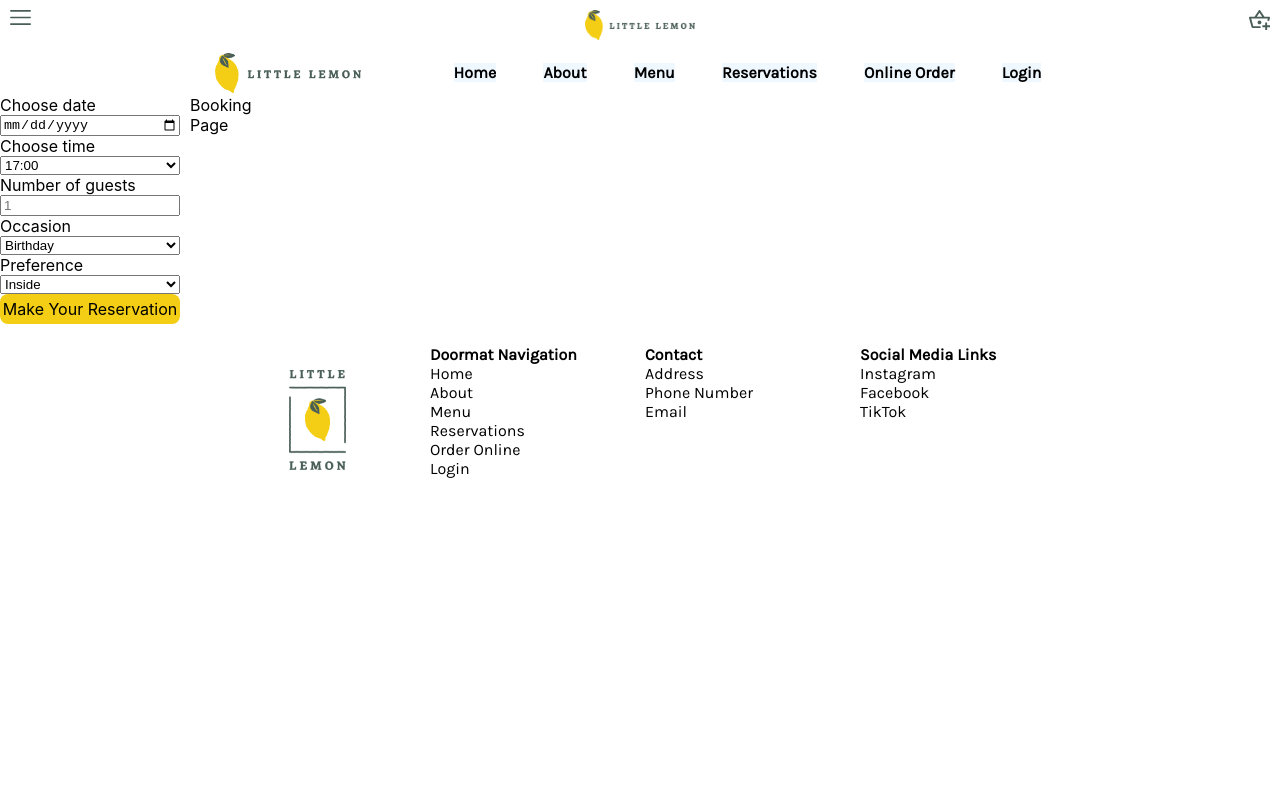
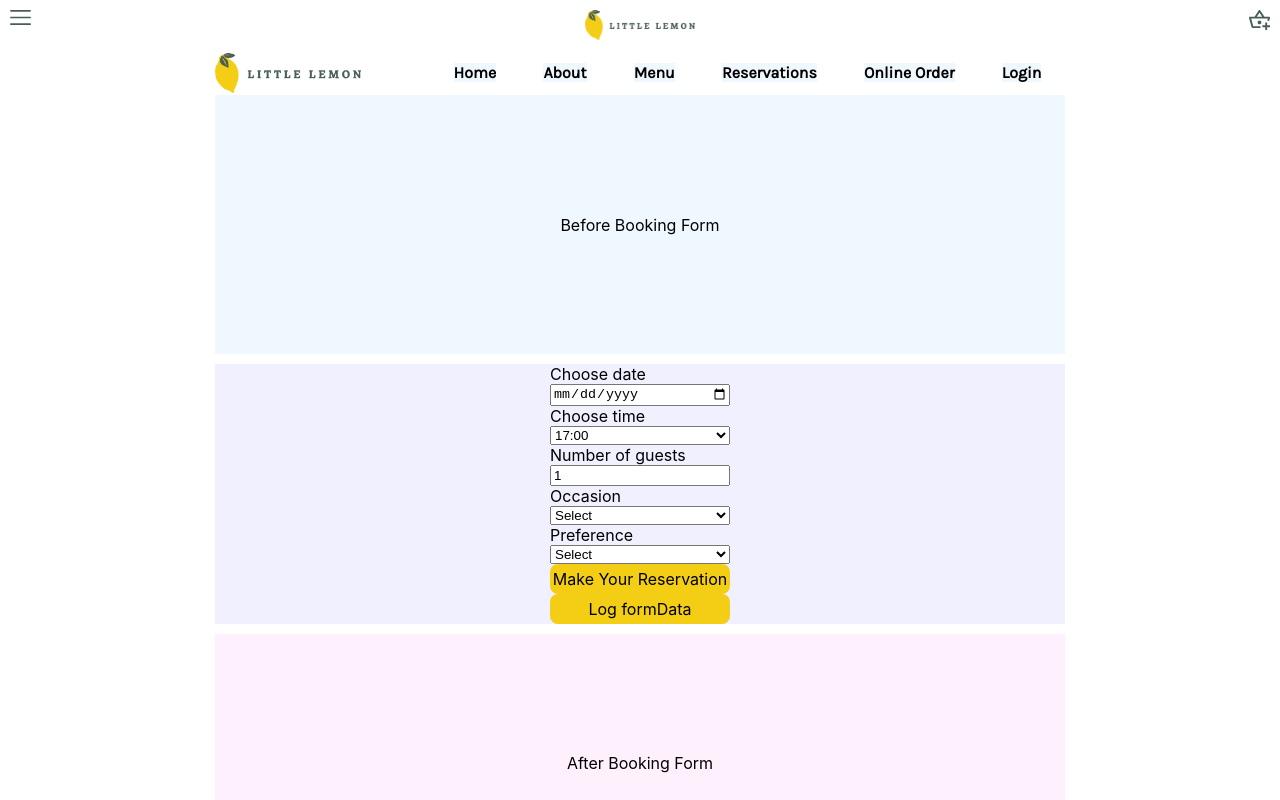
Before and after one commit to lantianqi/little-lemon, a React (Create React App) app: page /reservations in a window 1280 px wide. Shown: the top 800 px of the page. Built offline with nearby package versions, Linux system fonts and the light colour scheme; a web font is replaced by a local one.

Commit message:
react emmet and booking form page done

```diff
--- a/src/Booking.css
+++ b/src/Booking.css
@@ -1,7 +1,32 @@
-#booking-container {
+#booking_container {
   display: grid;
-  height: 250px;
+  /* height: 250px; */
+  grid-template-rows: repeat(3, [row-start] 1fr);
   grid-template-columns: repeat(12, [col-start] 1fr);
   gap: 10px;
   margin: 0 auto;
 }
+
+.booking_sub_container {
+  display: flex;
+  justify-content: center;
+  align-items: center
+}
+
+#before_booking_form {
+  grid-row: row-start 1 / span 1;
+  grid-column: col-start 3 / span 8;
+  background-color: aliceblue;
+}
+
+#booking_form_container {
+  grid-row: row-start 2 / span 1;
+  grid-column: col-start 3 / span 8;
+  background-color: rgb(241, 240, 255);
+}
+
+#after_booking_form {
+  grid-row: row-start 3 / span 1;
+  grid-column: col-start 3 / span 8;
+  background-color: rgb(255, 240, 254);
+}
--- a/src/Booking.js
+++ b/src/Booking.js
@@ -4,9 +4,20 @@ import "./Booking.css";
 
 function Booking() {
   return (
-    <div id="booking-container">
-      <BookingForm />
-      Booking Page
+    <div id="booking_container">
+
+      <div id="before_booking_form" className="booking_sub_container">
+        Before Booking Form
+      </div>
+
+      <div id="booking_form_container" className="booking_sub_container">
+        <BookingForm />
+      </div>
+
+      <div id="after_booking_form" className="booking_sub_container">
+        After Booking Form
+      </div>
+
     </div>
   );
 }
--- a/src/BookingForm.css
+++ b/src/BookingForm.css
@@ -1,4 +1,4 @@
-#booking-form {
+.booking_form {
   display: flex;
   flex-direction: column;
 }
--- a/src/BookingForm.js
+++ b/src/BookingForm.js
@@ -3,40 +3,59 @@ import Button1 from "./Button1";
 import { useState } from "react";
 
 function BookingForm() {
+  const [formData, setFormData] = useState({
+    res_date: "",
+    res_time: "17:00",
+    guests: 1,
+    occasion: "Select",
+    preference: "Select",
+    res_name: "",
+    res_email: ""
+  });
+
   const [tableInfoConfirmed, setTableInfoConfirmed] = useState(false);
   const [contactInfoConfirmed, setContactInfoConfirmed] = useState(false);
   const [overviewConfirmed, setOverviewConfirmed] = useState(false);
   const [allConfirmed, setAllConfirmed] = useState(false);
-  const [formData, setFormData] = useState({});
 
-  function updateTableInfo() {
+  function logFormData() {
+    console.log(formData);
+  }
+
+  function updateFormData(k, v) {
+    setFormData({
+      ...formData,
+      [k]: v
+    })
+  }
+
+  function updateFormField(e) {
+    updateFormData(e.target.id, e.target.value);
+  }
+
+  function confirmTableInfo() {
     setTableInfoConfirmed(true);
   }
 
-  function updateContactInfo() {
+  function confirmContactInfo() {
     setContactInfoConfirmed(true);
   }
 
-  function updateOverviewConfirmed() {
+  function confirmOverview() {
     setOverviewConfirmed(true);
   }
 
-  function updateContactInfo(e) {
-    // e.preventDefaultEvent();
-    setContactInfoConfirmed(true);
-  }
-
-  function updateAllConfirmed() {
+  function confirmAll() {
     setAllConfirmed(true);
   }
 
   const tableForm = (
-    <form id="booking-form">
-      <label htmlFor="res-date">Choose date</label>
-      <input type="date" id="res-date" />
+    <form className="booking_form">
+      <label htmlFor="res_date">Choose date</label>
+      <input type="date" id="res_date" value={formData.res_date} onChange={(e) => { updateFormField(e) }} />
 
-      <label htmlFor="res-time">Choose time</label>
-      <select id="res-time">
+      <label htmlFor="res_time">Choose time</label>
+      <select id="res_time" value={formData.res_time} onChange={(e) => { updateFormField(e) }}>
         <option>17:00</option>
         <option>18:00</option>
         <option>19:00</option>
@@ -45,38 +64,68 @@ function BookingForm() {
         <option>22:00</option>
       </select>
 
-      <label for="guests">Number of guests</label>
-      <input type="number" placeholder="1" min="1" max="10" id="guests"></input>
+      <label htmlFor="guests">Number of guests</label>
+      <input type="number" placeholder="1" min="1" max="10" id="guests" value={formData.guests} onChange={(e) => { updateFormField(e) }}></input>
 
-      <label for="occasion">Occasion</label>
-      <select id="occasion">
+      <label htmlFor="occasion">Occasion</label>
+      <select id="occasion" value={formData.occasion} onChange={(e) => { updateFormField(e) }}>
+        <option>Select</option>
         <option>Birthday</option>
         <option>Engagement</option>
         <option>Anniversary</option>
       </select>
 
-      <label for="preference">Preference</label>
-      <select id="preference">
+      <label htmlFor="preference">Preference</label>
+      <select id="preference" value={formData.preference} onChange={(e) => { updateFormField(e) }}>
+        <option>Select</option>
         <option>Inside</option>
         <option>Outside</option>
       </select>
 
-      {/* <input type="submit" value="Make Your reservation"></input> */}
-      <Button1 text="Make Your Reservation"
-        onClick={updateTableInfo}
-      />
+      <Button1 text="Make Your Reservation" onClick={confirmTableInfo} />
+
+      <Button1 text="Log formData" onClick={logFormData} />
     </form>
+  );
+
+  const contactForm = (
+    <form className="booking_form">
+      <label htmlFor="res_name">Name</label>
+      <input type="text" id="res_name" value={formData.res_name} onChange={(e) => { updateFormField(e) }} />
+
+      <label htmlFor="res_email">Email</label>
+      <input type="email" id="res_email" value={formData.res_email} onChange={(e) => { updateFormField(e) }} />
+
+      <Button1 text="Make Your Reservation" onClick={confirmContactInfo} />
+
+      <Button1 text="Log formData" onClick={logFormData} />
+    </form>
+  );
+
+  const overview = (
+    <div id="overview_page">
+      "Overview"
+      <Button1 text="overview" onClick={confirmOverview} />
+    </div>
+  );
+
+  const confirmation = (
+    <div id="confirmation_page">
+      "Confirmation"
+      <Button1 text="confirm" onClick={confirmAll} />
+    </div>
   );
 
   if (!tableInfoConfirmed) {
     return tableForm;
   } else if (!contactInfoConfirmed) {
-    return <Button1 text="contact" onClick={updateContactInfo} />;
-  }
-  else if (!overviewConfirmed) {
-    return <Button1 text="overview" onClick={updateOverviewConfirmed} />;
+    return contactForm;
+  } else if (!overviewConfirmed) {
+    return overview;
   } else if (!allConfirmed) {
-    return <Button1 text="confirmed" onClick={updateAllConfirmed} />;
+    return confirmation;
+  } else {
+    return "GET OUT";
   }
 }
 
```
